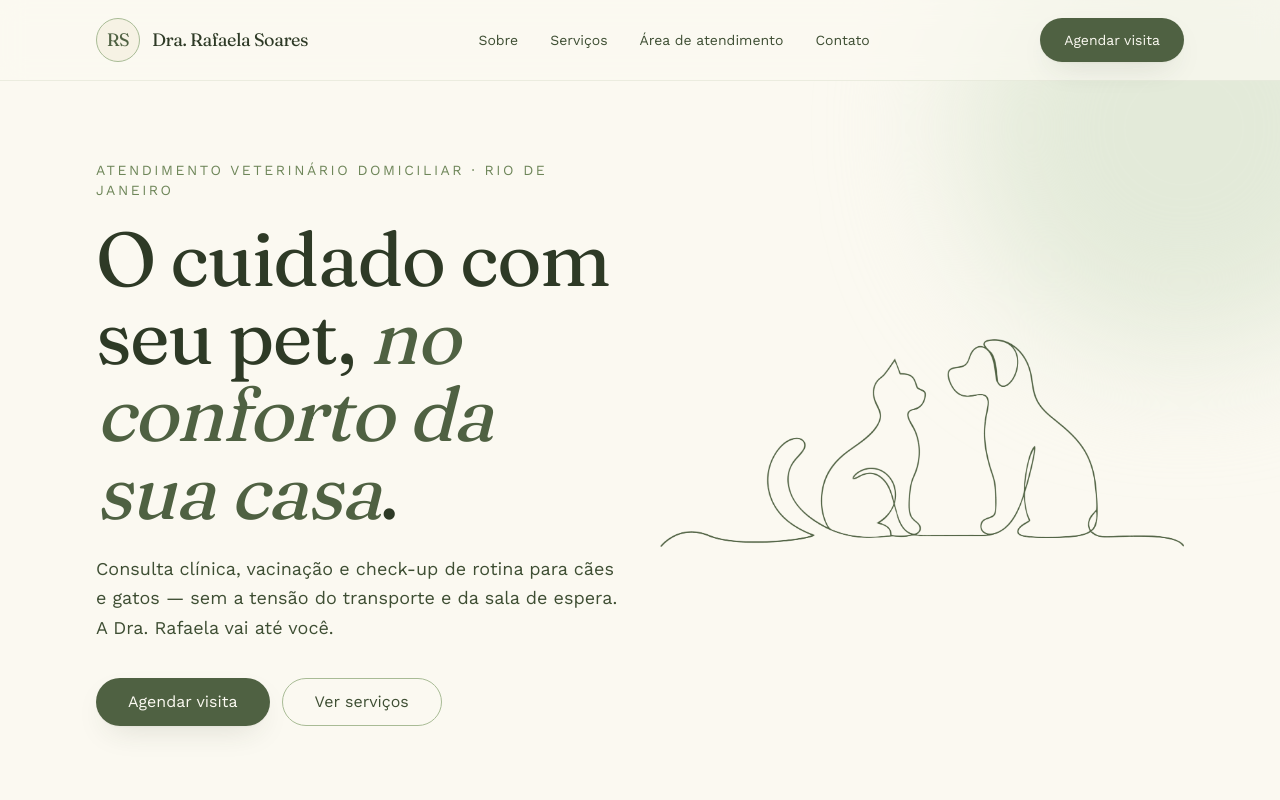
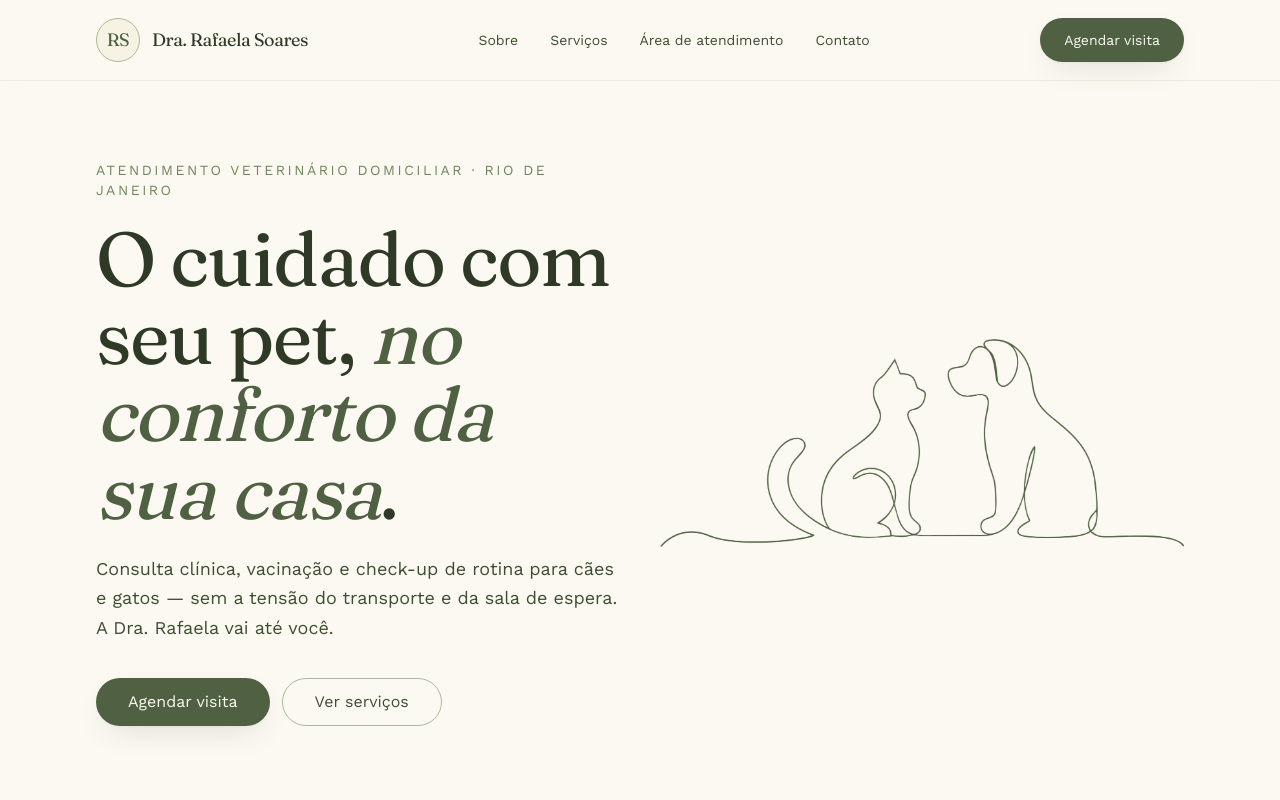
Before and after one commit to chrmartins/rafaela-vet-front, a Next.js app: page / in a window 1280 px wide. Shown: the top 800 px of the page. Built offline with nearby package versions, Linux system fonts and the light colour scheme.

Commit message:
feat: retirada de gradient do background

```diff
--- a/components/secoes/secao-area-atendimento.tsx
+++ b/components/secoes/secao-area-atendimento.tsx
@@ -5,14 +5,8 @@ export function SecaoAreaAtendimento() {
   return (
     <section id="area-atendimento" className="bg-creme py-20 sm:py-28">
       <div className="mx-auto max-w-conteudo px-5 sm:px-8">
-        <div className="relative overflow-hidden rounded-[2rem] bg-verde-600 px-7 py-12 text-creme shadow-flutuante sm:px-14 sm:py-16">
-          {/* Textura de pontos ao fundo */}
-          <div
-            aria-hidden
-            className="pointer-events-none absolute -right-16 -top-16 h-64 w-64 rounded-full bg-verde-500/50 blur-2xl"
-          />
-
-          <div className="relative grid gap-8 lg:grid-cols-[1fr_auto] lg:items-center">
+        <div className="rounded-[2rem] bg-verde-600 px-7 py-12 text-creme shadow-flutuante sm:px-14 sm:py-16">
+          <div className="grid gap-8 lg:grid-cols-[1fr_auto] lg:items-center">
             <div className="max-w-xl">
               <span className="inline-flex items-center gap-2 rounded-full bg-creme/15 px-3 py-1 text-sm font-medium text-creme">
                 <IconeMapa className="h-4 w-4" />
--- a/components/secoes/secao-hero.tsx
+++ b/components/secoes/secao-hero.tsx
@@ -2,16 +2,7 @@ import { Botao } from "@/components/ui/botao";
 
 export function SecaoHero() {
   return (
-    <section
-      id="inicio"
-      className="relative overflow-hidden bg-creme pt-28 sm:pt-32"
-    >
-      {/* Halo suave de fundo */}
-      <div
-        aria-hidden
-        className="pointer-events-none absolute -right-32 -top-24 h-[28rem] w-[28rem] rounded-full bg-verde-100 blur-3xl"
-      />
-
+    <section id="inicio" className="bg-creme pt-28 sm:pt-32">
       <div className="mx-auto grid max-w-conteudo items-center gap-8 px-5 pb-16 pt-4 sm:px-8 sm:pb-24 sm:pt-8 lg:grid-cols-2 lg:gap-10">
         <div className="max-w-xl">
           <p className="animate-surgir-suave font-corpo text-sm font-medium uppercase tracking-[0.18em] text-verde-500">
```
Also changed, not shown: 1 other file (tests, documents, lock files or other folders).
